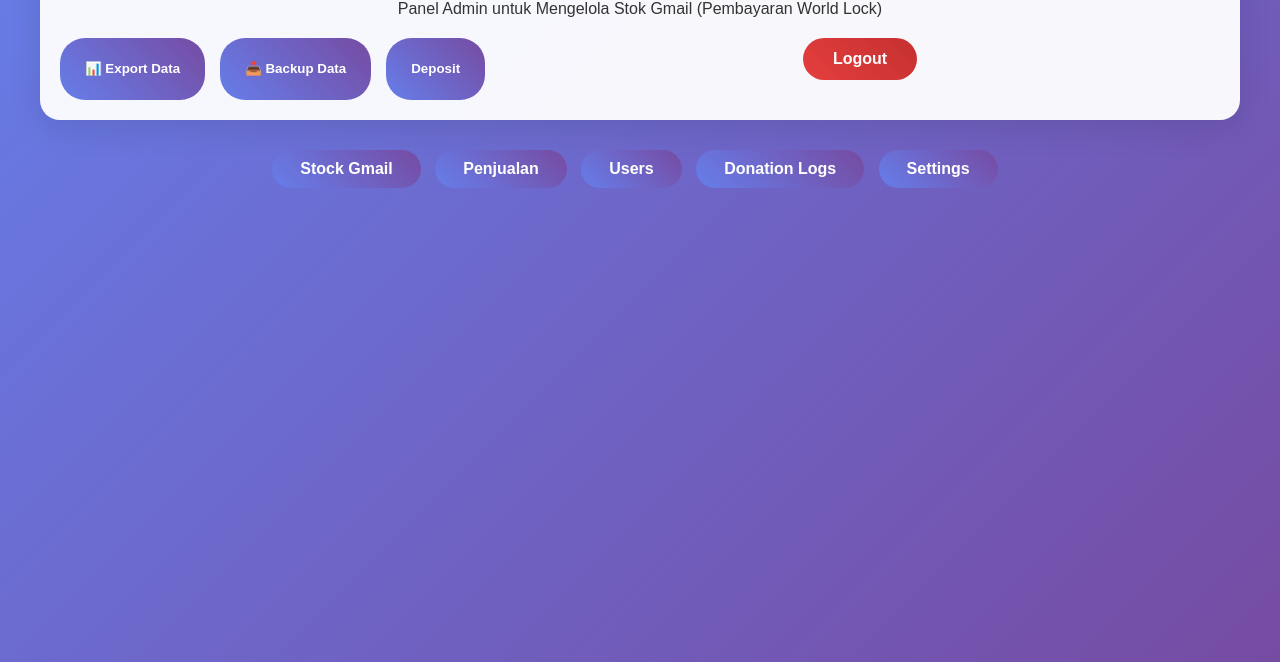
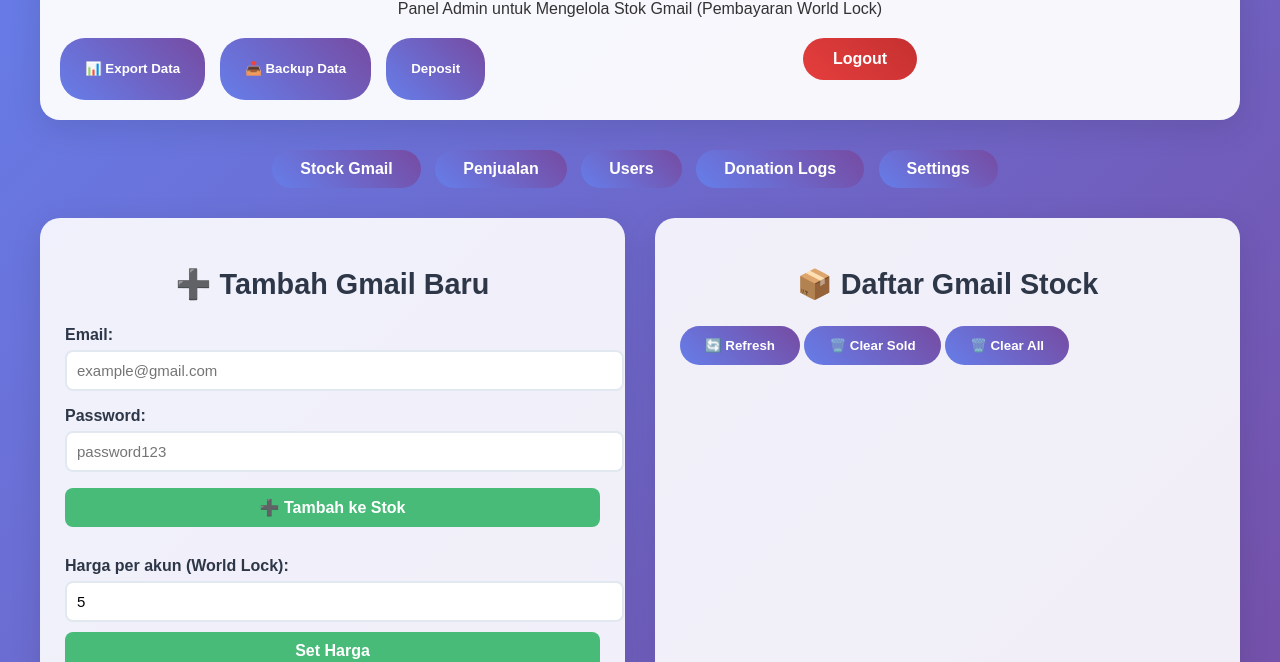
Before and after one commit to arif1295-afk/gmail-stock-manager2, a website: page index.html in a window 1280 px wide. Shown: the part 138-800 px from the top of the page. Drawn offline with nearby package versions, Linux system fonts and the light colour scheme; sample sign-in values are in the browser's storage.

Commit message:
Add new HTML pages and features2

```diff
--- a/index.html
+++ b/index.html
@@ -67,6 +67,48 @@
             background: linear-gradient(45deg, #4a5568, #6b46c1);
             outline: none;
             transform: translateY(-2px);
+        }
+        .admin-section {
+            display: grid; grid-template-columns: 1fr 1fr; gap: 30px; margin-bottom: 30px;
+        }
+        .add-gmail-form, .gmail-list {
+            background: rgba(255, 255, 255, 0.9);
+            border-radius: 20px;
+            padding: 25px;
+            box-shadow: 0 8px 32px rgba(0,0,0,0.1);
+        }
+        .section-title {
+            font-size: 1.8em; color: #2d3748; margin-bottom: 25px; text-align: center;
+        }
+        .form-group { margin-bottom: 20px; }
+        .form-label { display: block; margin-bottom: 8px; font-weight: bold; color: #2d3748; }
+        .form-input {
+            width: 100%; padding: 12px; border: 2px solid #e2e8f0; border-radius: 10px;
+            font-size: 16px; transition: border-color 0.3s ease;
+        }
+        .form-input:focus { outline: none; border-color: #667eea; }
+        .submit-btn {
+            background: linear-gradient(45deg, #48bb78, #38a169);
+            color: white; border: none; padding: 15px 30px; border-radius: 25px;
+            cursor: pointer; font-weight: bold; width: 100%; font-size: 16px; transition: all 0.3s ease;
+        }
+        .submit-btn:hover {
+            background: linear-gradient(45deg, #38a169, #2f855a);
+            transform: translateY(-2px);
+        }
+        .notification {
+            position: fixed; top: 20px; right: 20px; padding: 15px 25px; border-radius: 10px;
+            color: white; font-weight: bold; z-index: 1001; animation: slideInRight 0.3s ease;
+        }
+        @keyframes slideInRight {
+            from { transform: translateX(100%); }
+            to { transform: translateX(0); }
+        }
+        .notification.success {
+            background: linear-gradient(45deg, #48bb78, #38a169);
+        }
+        .notification.error {
+            background: linear-gradient(45deg, #e53e3e, #c53030);
         }
         /* Modal Deposit */
         #depositModal {
@@ -241,6 +283,42 @@
             </form>
           </div>
         </div>
+
+        <!-- FORM & LIST LAINNYA Tetap Ada -->
+        <div class="admin-section">
+            <div class="add-gmail-form">
+                <h2 class="section-title">➕ Tambah Gmail Baru</h2>
+                <div class="form-group">
+                    <label class="form-label">Email:</label>
+                    <input type="email" class="form-input" id="newEmail" placeholder="example@gmail.com">
+                </div>
+                <div class="form-group">
+                    <label class="form-label">Password:</label>
+                    <input type="text" class="form-input" id="newPassword" placeholder="password123">
+                </div>
+                <button class="submit-btn" id="add-btn">➕ Tambah ke Stok</button>
+                <div class="form-group" style="margin-top:30px;">
+                    <label class="form-label">Harga per akun (World Lock):</label>
+                    <input type="number" class="form-input" id="price-input" min="1" value="5">
+                    <button class="submit-btn" id="set-price-btn" style="margin-top:10px;">Set Harga</button>
+                </div>
+            </div>
+            <div class="gmail-list">
+                <h2 class="section-title">📦 Daftar Gmail Stock</h2>
+                <div style="margin-bottom:15px;">
+                    <button class="nav-btn" id="refresh-btn">🔄 Refresh</button>
+                    <button class="nav-btn" id="clear-sold-btn">🗑️ Clear Sold</button>
+                    <button class="nav-btn" id="clear-all-btn">🗑️ Clear All</button>
+                </div>
+                <div id="stockTableContent"></div>
+            </div>
+        </div>
+        <div class="admin-section">
+            <div class="gmail-list" style="grid-column: 1 / span 2;">
+                <h2 class="section-title">📝 Activity Log</h2>
+                <div id="activityLog"></div>
+            </div>
+        </div>
     </div>
     <script src="https://cdn.jsdelivr.net/npm/@supabase/supabase-js"></script>
     <script src="js/supabase.js"></script>
```
